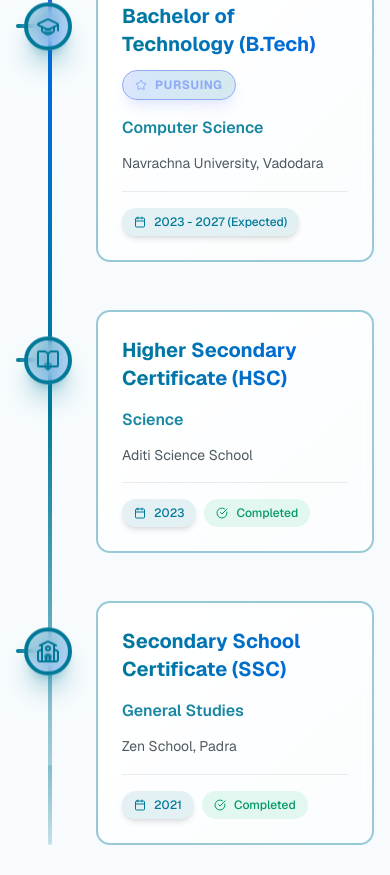
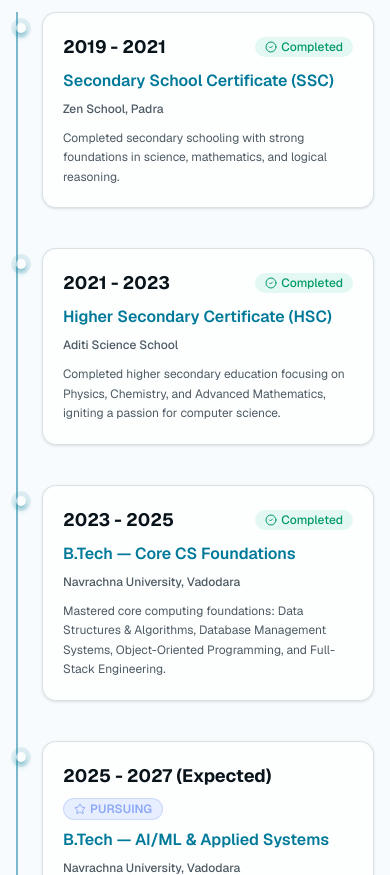
Before and after one commit to ShwetIsHere/portfolio, a Next.js app: page / in a window 390 px wide. Shown: the part 6729-7604 px from the top of the page. Built offline with nearby package versions, Linux system fonts and the light colour scheme.

Commit message:
modify education tree

```diff
--- a/components/education.tsx
+++ b/components/education.tsx
@@ -1,114 +1,273 @@
-import { GraduationCap, BookOpen, School, Calendar, CheckCircle, Star } from "lucide-react"
+"use client"
+
+import { GraduationCap, BookOpen, School, Star, CheckCircle2 } from "lucide-react"
 
 export default function Education() {
-  const education = [
+  const milestones = [
     {
-      degree: "Bachelor of Technology (B.Tech)",
-      field: "Computer Science",
-      institution: "Navrachna University, Vadodara",
-      year: "2023 - 2027 (Expected)",
-      icon: GraduationCap,
-      status: "pursuing",
+      year: "2019 - 2021",
+      degree: "Secondary School Certificate (SSC)",
+      institution: "Zen School, Padra",
+      field: "General Studies",
+      description:
+        "Completed secondary schooling with strong foundations in science, mathematics, and logical reasoning.",
+      status: "completed",
+      icon: School,
+      // Desktop positioning & SVG connections (coordinates mapped to 1000x620 viewBox)
+      nodeX: 70,
+      nodeY: 150,
+      stemY: 85,
+      cardStyle: { left: "3%", top: "1%" },
     },
     {
+      year: "2021 - 2023",
       degree: "Higher Secondary Certificate (HSC)",
-      field: "Science",
       institution: "Aditi Science School",
-      year: "2023",
+      field: "Science Stream",
+      description:
+        "Completed higher secondary education focusing on Physics, Chemistry, and Advanced Mathematics, igniting a passion for computer science.",
+      status: "completed",
       icon: BookOpen,
-      status: "completed",
+      nodeX: 590,
+      nodeY: 185,
+      stemY: 110,
+      cardStyle: { left: "55%", top: "2%" },
     },
     {
-      degree: "Secondary School Certificate (SSC)",
-      field: "General Studies",
-      institution: "Zen School, Padra",
-      year: "2021",
-      icon: School,
+      year: "2023 - 2025",
+      degree: "B.Tech — Core CS Foundations",
+      institution: "Navrachna University, Vadodara",
+      field: "Computer Science & Engineering",
+      description:
+        "Mastered core computing foundations: Data Structures & Algorithms, Database Management Systems, Object-Oriented Programming, and Full-Stack Engineering.",
       status: "completed",
+      icon: GraduationCap,
+      nodeX: 840,
+      nodeY: 435,
+      stemY: 355,
+      cardStyle: { left: "57%", top: "37%" },
+    },
+    {
+      year: "2025 - 2027 (Expected)",
+      degree: "B.Tech — AI/ML & Applied Systems",
+      institution: "Navrachna University, Vadodara",
+      field: "AI/ML Specialization",
+      description:
+        "Developing autonomous AI agents (LangGraph, MCP), computer vision models (YOLO, ResNet), and scalable intelligent software applications.",
+      status: "pursuing",
+      icon: Star,
+      nodeX: 440,
+      nodeY: 520,
+      stemY: 440,
+      cardStyle: { left: "18%", top: "51%" },
     },
   ]
 
+  // Smooth continuous Bezier curve passing through all nodes
+  const curvePath =
+    "M 25 150 C 200 150 400 170 590 185 C 760 200 970 230 970 310 C 970 380 910 415 840 435 C 710 470 570 505 440 520 C 390 528 360 535 320 540"
+
   return (
-    <section id="education" className="py-20 px-4 sm:px-6 lg:px-8">
+    <section id="education" className="py-24 px-4 sm:px-6 lg:px-8 relative overflow-hidden">
       <div className="max-w-6xl mx-auto">
-        <h2 className="text-4xl md:text-5xl font-bold mb-16 animate-fadeIn text-center">
+        {/* Section Heading */}
+        <div className="text-center mb-16">
+          <h2 className="text-4xl md:text-5xl font-bold tracking-tight animate-fadeIn">
             Education &{" "}
-          <span className="bg-gradient-to-r from-primary to-accent bg-clip-text text-transparent">Timeline</span>
+            <span className="bg-gradient-to-r from-primary to-accent bg-clip-text text-transparent">
+              Timeline
+            </span>
           </h2>
+          <p className="text-muted-foreground mt-3 text-base md:text-lg max-w-xl mx-auto">
+            My academic journey, core engineering foundations, and ongoing AI/ML milestones.
+          </p>
+        </div>
 
-        <div className="relative">
-          {/* Animated tree trunk - vertical gradient line in center */}
-          <div className="absolute left-8 md:left-1/2 md:transform md:-translate-x-1/2 top-0 bottom-0 w-1 bg-gradient-to-b from-accent via-primary to-primary/20 rounded-full shadow-lg shadow-primary/50" />
+        {/* ========================================================================= */}
+        {/* DESKTOP VIEW: Sleek Luminous Sweeping Curve (Matching Reference Design)   */}
+        {/* ========================================================================= */}
+        <div className="hidden lg:block relative w-full h-[640px] select-none">
+          {/* SVG Canvas for Curve, Stems, and Glowing Nodes */}
+          <svg
+            className="absolute inset-0 w-full h-full pointer-events-none"
+            viewBox="0 0 1000 620"
+            fill="none"
+            xmlns="http://www.w3.org/2000/svg"
+          >
+            <defs>
+              {/* Soft neon glow filter */}
+              <filter id="curve-glow" x="-20%" y="-20%" width="140%" height="140%">
+                <feGaussianBlur stdDeviation="8" result="blur1" />
+                <feGaussianBlur stdDeviation="2" result="blur2" />
+                <feMerge>
+                  <feMergeNode in="blur1" />
+                  <feMergeNode in="blur2" />
+                  <feMergeNode in="SourceGraphic" />
+                </feMerge>
+              </filter>
 
-          <div className="space-y-12 md:space-y-16">
-            {education.map((edu, index) => {
-              const isLeft = index % 2 === 0
-              return (
-                <div
-                  key={edu.degree}
-                  className={`relative md:flex ${isLeft ? "md:justify-start" : "md:justify-end"} animate-${isLeft ? "slideInLeft" : "slideInRight"}`}
-                  style={{ animationDelay: `${index * 200}ms` }}
-                >
-                  {/* Content card - alternating sides on desktop, left-aligned on mobile */}
-                  <div className={`w-full md:w-[calc(50%-3rem)] pl-20 md:pl-0 ${isLeft ? "md:pr-8" : "md:pl-8"}`}>
-                    <div className="relative">
-                      {/* Branch connector - horizontal line to center (desktop only) */}
-                      <div
-                        className={`hidden md:block absolute top-12 ${isLeft ? "right-0" : "left-0"} w-8 h-1 bg-gradient-to-${isLeft ? "r" : "l"} from-primary to-transparent rounded-full`}
+              <filter id="node-glow" x="-50%" y="-50%" width="200%" height="200%">
+                <feGaussianBlur stdDeviation="5" result="blur" />
+                <feMerge>
+                  <feMergeNode in="blur" />
+                  <feMergeNode in="SourceGraphic" />
+                </feMerge>
+              </filter>
+            </defs>
+
+            {/* Ambient Background Glow Layer along the curve */}
+            <path
+              d={curvePath}
+              stroke="var(--primary)"
+              strokeWidth="14"
+              strokeLinecap="round"
+              className="opacity-25 blur-md"
             />
 
-                      {/* Branch connector for mobile - horizontal line from left trunk */}
-                      <div className="block md:hidden absolute left-0 top-12 -translate-x-20 w-12 h-1 bg-gradient-to-r from-primary to-transparent rounded-full" />
+            {/* Main Outer Neon Glow Curve */}
+            <path
+              d={curvePath}
+              stroke="var(--primary)"
+              strokeWidth="5"
+              strokeLinecap="round"
+              className="opacity-80"
+              filter="url(#curve-glow)"
+            />
 
-                      {/* Content card - enhanced with gradients */}
-                      <div className="bg-gradient-to-br from-card to-card/50 border-2 border-primary/40 rounded-xl p-6 md:p-8 hover:border-primary transition-all duration-300 hover:shadow-2xl hover:shadow-primary/20 backdrop-blur-sm group">
-                        <div className="flex items-start justify-between flex-wrap gap-3 mb-4">
-                          <h3 className="text-xl md:text-2xl lg:text-3xl font-bold bg-gradient-to-r from-primary to-accent bg-clip-text text-transparent group-hover:scale-105 transition-transform">
-                            {edu.degree}
+            {/* Bright Inner Core White Line */}
+            <path
+              d={curvePath}
+              stroke="#ffffff"
+              strokeWidth="2.5"
+              strokeLinecap="round"
+              className="dark:stroke-white stroke-slate-800"
+            />
+
+            {/* Milestones: Stems & Nodes */}
+            {milestones.map((m, idx) => (
+              <g key={idx}>
+                {/* Vertical stem connecting curve to the text card */}
+                <line
+                  x1={m.nodeX}
+                  y1={m.nodeY}
+                  x2={m.nodeX}
+                  y2={m.stemY}
+                  stroke="currentColor"
+                  strokeWidth="1.5"
+                  className="text-foreground/40 dark:text-white/40"
+                />
+
+                {/* Outer pulse aura */}
+                <circle
+                  cx={m.nodeX}
+                  cy={m.nodeY}
+                  r="13"
+                  fill="var(--primary)"
+                  className="opacity-25 animate-pulse"
+                />
+
+                {/* Mid glow ring */}
+                <circle
+                  cx={m.nodeX}
+                  cy={m.nodeY}
+                  r="7.5"
+                  fill="var(--primary)"
+                  filter="url(#node-glow)"
+                />
+
+                {/* Core bright dot */}
+                <circle
+                  cx={m.nodeX}
+                  cy={m.nodeY}
+                  r="4.5"
+                  fill="#ffffff"
+                  className="dark:fill-white fill-slate-900"
+                />
+              </g>
+            ))}
+          </svg>
+
+          {/* Milestone Text Cards overlay positioned along the stems */}
+          {milestones.map((m, idx) => (
+            <div
+              key={idx}
+              style={m.cardStyle}
+              className="absolute max-w-[340px] group transition-all duration-300 hover:-translate-y-1"
+            >
+              {/* Subtle ambient blur behind each text card */}
+              <div className="absolute -inset-3 bg-primary/10 rounded-xl blur-lg pointer-events-none -z-10 opacity-70 group-hover:opacity-100 transition-opacity" />
+
+              <div className="space-y-1.5 p-2">
+                {/* Year Header */}
+                <div className="flex items-center gap-2.5">
+                  <h3 className="text-xl font-bold tracking-tight text-foreground group-hover:text-primary transition-colors">
+                    {m.year}
                   </h3>
-                          {edu.status === "pursuing" && (
-                            <span className="px-3 md:px-4 py-1.5 rounded-full bg-gradient-to-r from-accent/30 to-primary/30 border border-accent text-accent text-xs md:text-sm font-bold uppercase tracking-wider animate-pulse shadow-lg shadow-accent/20 flex items-center gap-2">
-                              <Star className="w-3 h-3 md:w-4 md:h-4" />
-                              <span className="hidden sm:inline">Currently Pursuing</span>
-                              <span className="sm:hidden">Pursuing</span>
+                  {m.status === "pursuing" && (
+                    <span className="inline-flex items-center gap-1 text-[11px] font-semibold uppercase px-2 py-0.5 rounded-full bg-accent/20 text-accent border border-accent/30 animate-pulse">
+                      <Star className="w-3 h-3" />
+                      Pursuing
                     </span>
                   )}
                 </div>
-                        <p className="text-base md:text-lg lg:text-xl font-semibold text-primary/90 mb-3">{edu.field}</p>
-                        <p className="text-sm md:text-base lg:text-lg text-muted-foreground mb-4 text-justify leading-relaxed">
-                          {edu.institution}
+
+                {/* Degree & Field */}
+                <div className="font-semibold text-primary/95 text-sm md:text-[15px] leading-snug">
+                  {m.degree}
+                </div>
+
+                {/* Institution */}
+                <div className="text-xs text-muted-foreground font-medium">
+                  {m.institution}
+                </div>
+
+                {/* Description */}
+                <p className="text-xs md:text-sm text-muted-foreground leading-relaxed pt-1">
+                  {m.description}
                 </p>
-                        <div className="flex items-center gap-2 md:gap-3 mt-4 pt-4 border-t border-border/50 flex-wrap">
-                          <span className="text-xs md:text-sm lg:text-base font-medium text-primary bg-primary/10 px-3 md:px-4 py-1.5 md:py-2 rounded-full flex items-center gap-2 shadow-md">
-                            <Calendar className="w-3 h-3 md:w-4 md:h-4" />
-                            <span>{edu.year}</span>
+              </div>
+            </div>
+          ))}
+        </div>
+
+        {/* ========================================================================= */}
+        {/* MOBILE & TABLET VIEW: Sleek Vertical Luminous Timeline                    */}
+        {/* ========================================================================= */}
+        <div className="block lg:hidden relative pl-6 border-l-2 border-primary/50 space-y-10 my-8">
+          {milestones.map((m, idx) => (
+            <div key={idx} className="relative group">
+              {/* Glowing Timeline Node */}
+              <div className="absolute -left-[31px] top-1.5 flex items-center justify-center">
+                <div className="w-5 h-5 rounded-full bg-primary/20 animate-pulse flex items-center justify-center">
+                  <div className="w-2.5 h-2.5 rounded-full bg-white dark:bg-white shadow-md shadow-primary" />
+                </div>
+              </div>
+
+              {/* Card content */}
+              <div className="bg-card/70 border border-border/80 rounded-xl p-5 backdrop-blur-sm shadow-sm space-y-2 group-hover:border-primary/50 transition-colors">
+                <div className="flex items-center justify-between flex-wrap gap-2">
+                  <span className="text-lg font-bold text-foreground">{m.year}</span>
+                  {m.status === "pursuing" ? (
+                    <span className="inline-flex items-center gap-1 text-xs font-semibold uppercase px-2.5 py-0.5 rounded-full bg-accent/20 text-accent border border-accent/30 animate-pulse">
+                      <Star className="w-3 h-3" />
+                      Pursuing
                     </span>
-                          {edu.status === "completed" && (
-                            <span className="text-xs md:text-sm lg:text-base font-medium text-emerald-600 dark:text-green-400 bg-emerald-500/10 px-3 md:px-4 py-1.5 md:py-2 rounded-full flex items-center gap-2">
-                              <CheckCircle className="w-3 h-3 md:w-4 md:h-4" />
+                  ) : (
+                    <span className="inline-flex items-center gap-1 text-xs font-medium text-emerald-600 dark:text-green-400 bg-emerald-500/10 px-2.5 py-0.5 rounded-full">
+                      <CheckCircle2 className="w-3 h-3" />
                       Completed
                     </span>
                   )}
                 </div>
+
+                <div className="text-base font-semibold text-primary">{m.degree}</div>
+                <div className="text-xs text-muted-foreground font-medium">{m.institution}</div>
+                <p className="text-xs sm:text-sm text-muted-foreground leading-relaxed pt-1">
+                  {m.description}
+                </p>
               </div>
             </div>
-                  </div>
-
-                  {/* Tree node - centered on desktop, left-aligned on mobile */}
-                  <div className="absolute left-8 md:left-1/2 transform -translate-x-1/2 top-8 z-10">
-                    <div className="w-12 h-12 md:w-16 md:h-16 lg:w-20 lg:h-20 rounded-full bg-gradient-to-br from-primary/30 to-accent/30 border-4 border-primary shadow-xl shadow-primary/30 flex items-center justify-center animate-float backdrop-blur-sm">
-                      <edu.icon className="w-6 h-6 md:w-8 md:h-8 lg:w-10 lg:h-10 text-primary" />
-                    </div>
-                    {/* Glowing dot at connection point */}
-                    <div className="absolute top-1/2 left-1/2 transform -translate-x-1/2 -translate-y-1/2 w-2 md:w-3 h-2 md:h-3 rounded-full bg-primary animate-pulse shadow-lg shadow-primary/50" />
-                  </div>
-                </div>
-              )
-            })}
-          </div>
-
-          {/* Tree roots - decorative bottom fade */}
-          <div className="absolute left-8 md:left-1/2 md:transform md:-translate-x-1/2 bottom-0 w-1 h-20 bg-gradient-to-b from-primary/20 to-transparent rounded-full" />
+          ))}
         </div>
       </div>
     </section>
```
Lines whose indentation alone changed are shown as unchanged.
